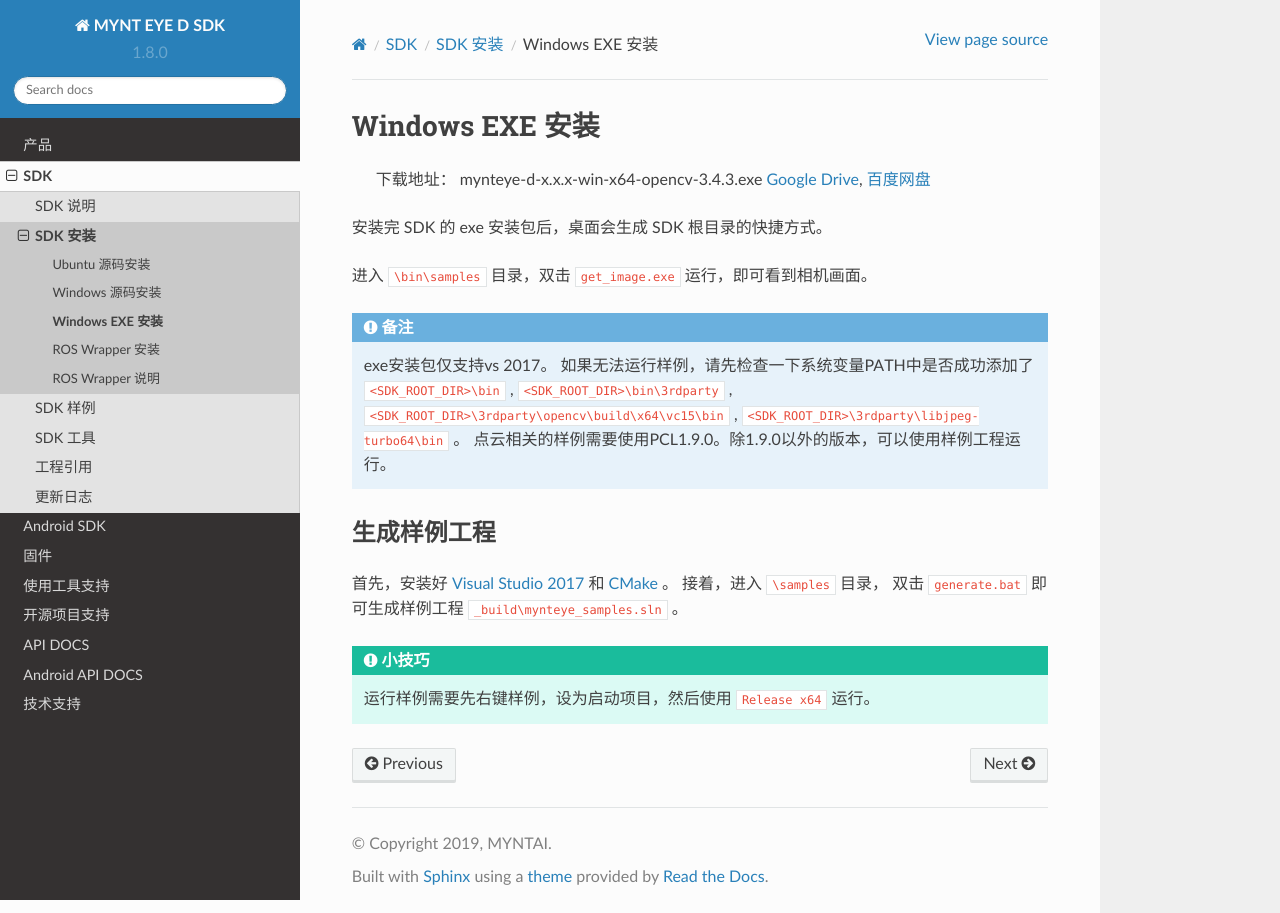
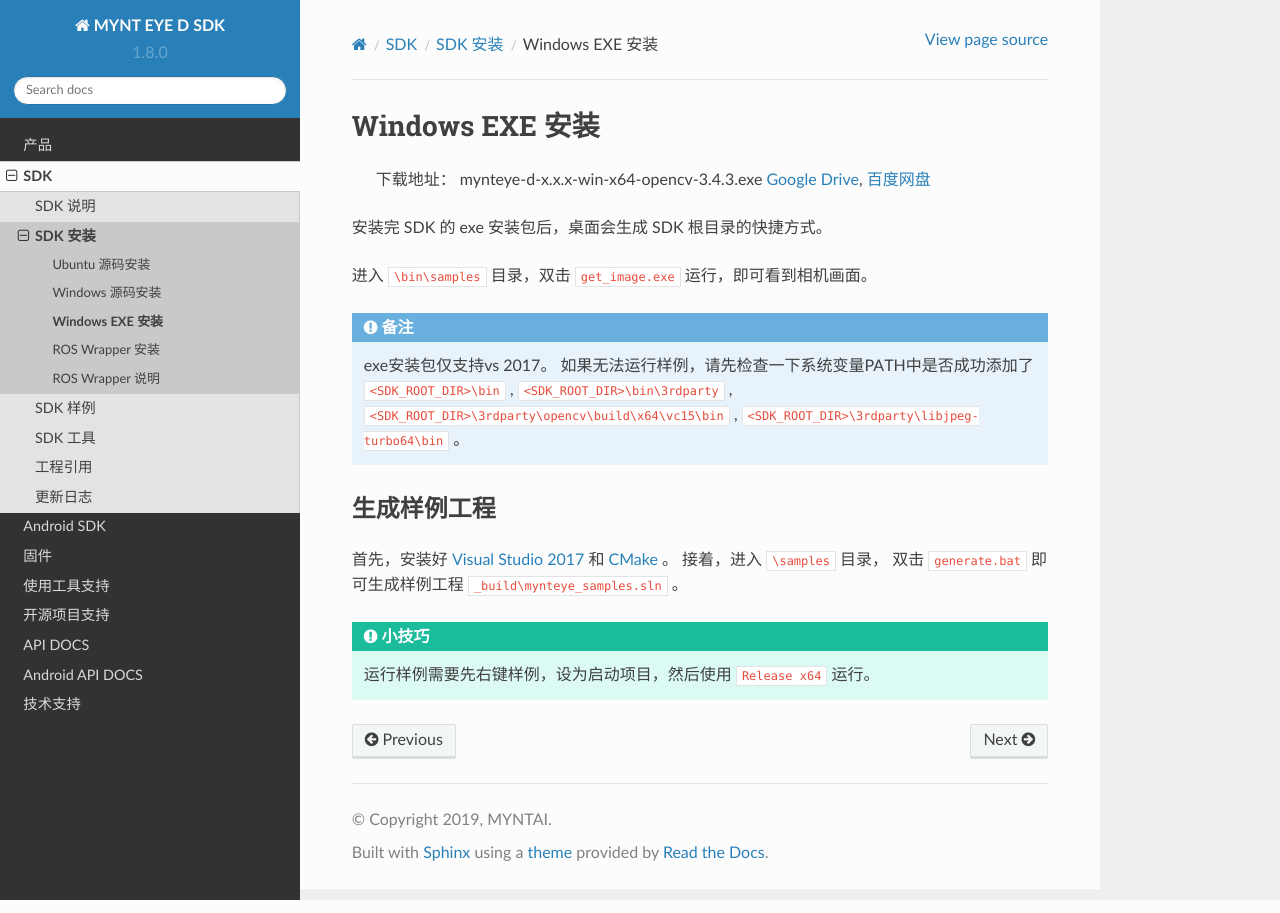
Before and after one commit to slightech/MYNT-EYE-D-SDK-Docs-zh_CN, a Sphinx documentation site: the page built from docs/sdk/install_win_exe.rst, in a window 1280 px wide. Built offline with Sphinx 7.4.7 and the Read the Docs theme 2.0.0, drawn with Linux system fonts in a browser that asks for light colours.

Commit message:
docs(*): remove exe install pcl

```diff
--- a/docs/sdk/install_win_exe.rst
+++ b/docs/sdk/install_win_exe.rst
@@ -17,7 +17,6 @@ Windows EXE 安装
   exe安装包仅支持vs 2017。
   如果无法运行样例，请先检查一下系统变量PATH中是否成功添加了 ``<SDK_ROOT_DIR>\bin`` , ``<SDK_ROOT_DIR>\bin\3rdparty`` ,
   ``<SDK_ROOT_DIR>\3rdparty\opencv\build\x64\vc15\bin`` , ``<SDK_ROOT_DIR>\3rdparty\libjpeg-turbo64\bin`` 。
-  点云相关的样例需要使用PCL1.9.0。除1.9.0以外的版本，可以使用样例工程运行。
 
 
 生成样例工程
```
